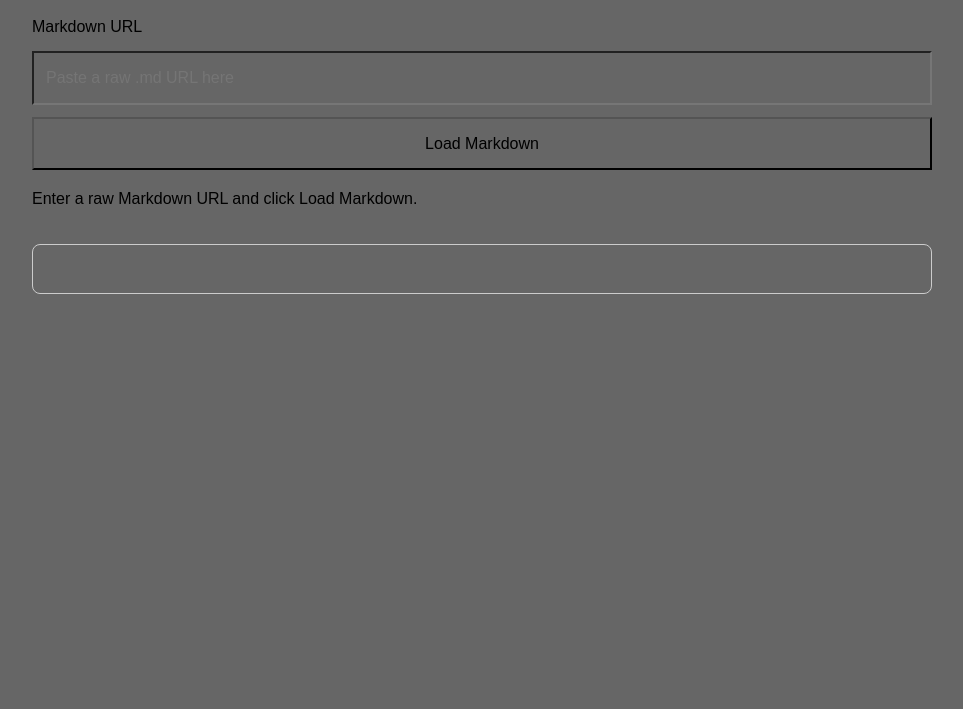
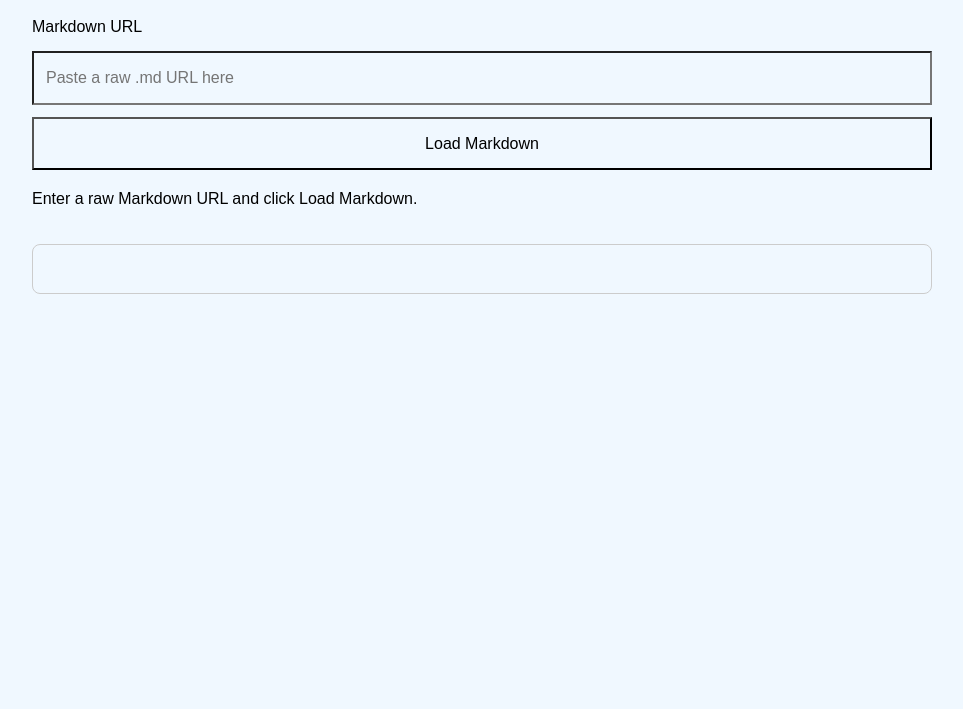
Before and after one commit to Vincent8314/Encyclopedia-md, a plain HTML site: page index.html in a window 1280 px wide. Shown: the part 91-800 px from the top of the page, without its empty margins (158-1121 px from the left). Drawn offline with nearby package versions, Linux system fonts and the light colour scheme.

Commit message:
turn into revert

```diff
--- a/style.css
+++ b/style.css
@@ -1,7 +1,7 @@
 * {
   box-sizing: border-box;
+  background-color: aliceblue;
   color: revert;
-  background-color: #666;
 }
 
 body {
```
Also changed, not shown: index.html (+0 -1 lines).
